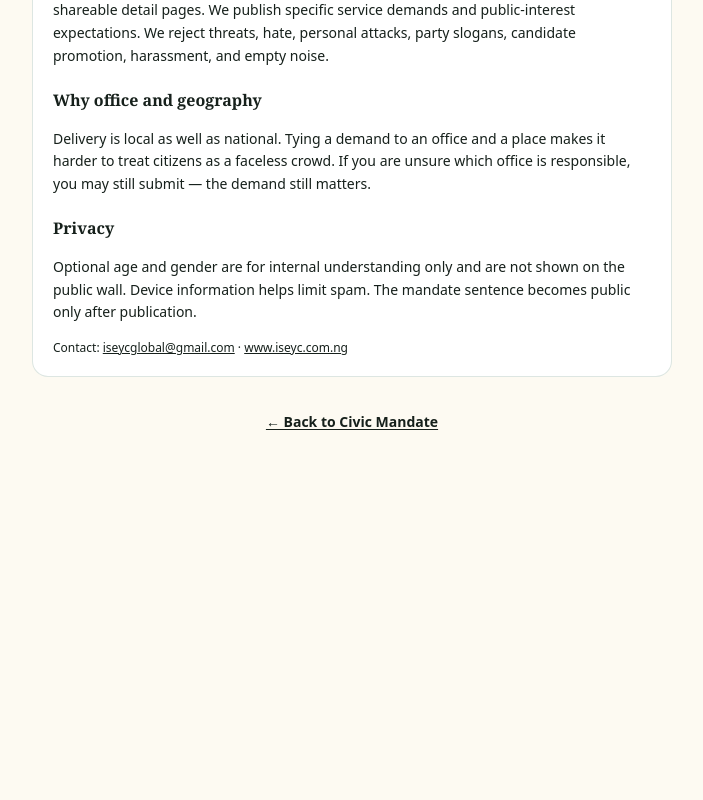
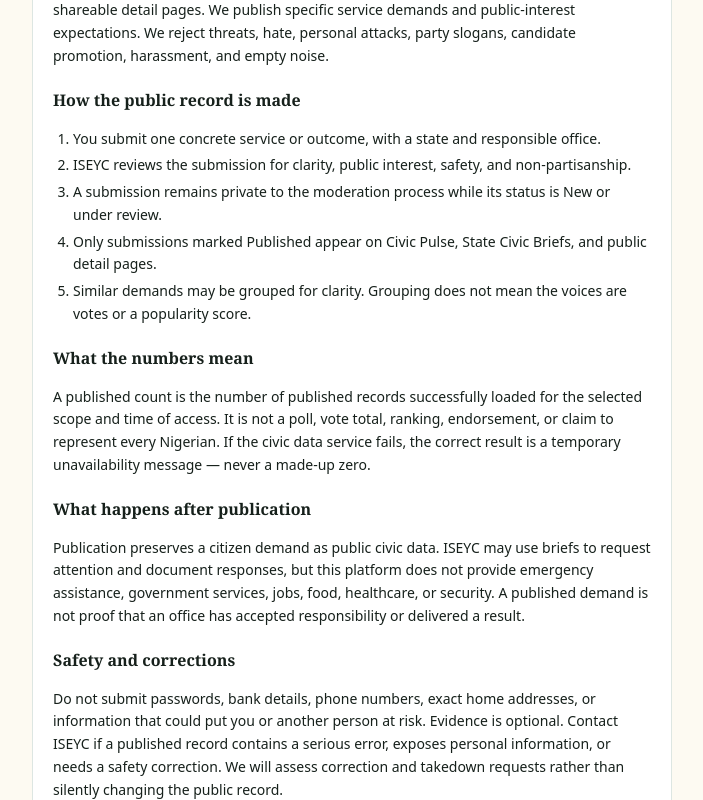
Before and after one commit to mrzulqarnainnadabo/2027-street-mandate, a Next.js app: page /about in a window 1280 px wide. Shown: the part 740-1540 px from the top of the page, without its empty margins (288-991 px from the left). Before the commit the page ends 1213 px from the top, so only its background shows below. Built offline with nearby package versions, Linux system fonts and the light colour scheme.

Commit message:
docs: publish civic data methodology

```diff
--- a/app/about/page.tsx
+++ b/app/about/page.tsx
@@ -59,6 +59,42 @@ export default function AboutPage() {
         </p>
 
         <h2 className="pt-1 font-display text-base font-bold text-forest-900">
+          How the public record is made
+        </h2>
+        <ol className="list-decimal space-y-1 pl-5">
+          <li>You submit one concrete service or outcome, with a state and responsible office.</li>
+          <li>ISEYC reviews the submission for clarity, public interest, safety, and non-partisanship.</li>
+          <li>A submission remains private to the moderation process while its status is New or under review.</li>
+          <li>Only submissions marked Published appear on Civic Pulse, State Civic Briefs, and public detail pages.</li>
+          <li>Similar demands may be grouped for clarity. Grouping does not mean the voices are votes or a popularity score.</li>
+        </ol>
+
+        <h2 className="pt-1 font-display text-base font-bold text-forest-900">What the numbers mean</h2>
+        <p>
+          A published count is the number of published records successfully loaded for the selected
+          scope and time of access. It is not a poll, vote total, ranking, endorsement, or claim to
+          represent every Nigerian. If the civic data service fails, the correct result is a temporary
+          unavailability message — never a made-up zero.
+        </p>
+
+        <h2 className="pt-1 font-display text-base font-bold text-forest-900">What happens after publication</h2>
+        <p>
+          Publication preserves a citizen demand as public civic data. ISEYC may use briefs to request
+          attention and document responses, but this platform does not provide emergency assistance,
+          government services, jobs, food, healthcare, or security. A published demand is not proof that
+          an office has accepted responsibility or delivered a result.
+        </p>
+
+        <h2 className="pt-1 font-display text-base font-bold text-forest-900">Safety and corrections</h2>
+        <p>
+          Do not submit passwords, bank details, phone numbers, exact home addresses, or information
+          that could put you or another person at risk. Evidence is optional. Contact ISEYC if a
+          published record contains a serious error, exposes personal information, or needs a safety
+          correction. We will assess correction and takedown requests rather than silently changing the
+          public record.
+        </p>
+
+        <h2 className="pt-1 font-display text-base font-bold text-forest-900">
           Why office and geography
         </h2>
         <p>
--- a/components/Footer.tsx
+++ b/components/Footer.tsx
@@ -21,7 +21,7 @@ export default function Footer() {
       </p>
       <div className="mt-6 flex flex-col items-center gap-2 text-[11px]">
         <Link href="/about" className="font-medium text-gold-400 underline-offset-2 hover:underline">
-          Non-partisan charter &amp; rules
+          Charter, methodology &amp; rules
         </Link>
         <a
           href={ISEYC_WEB}
```
